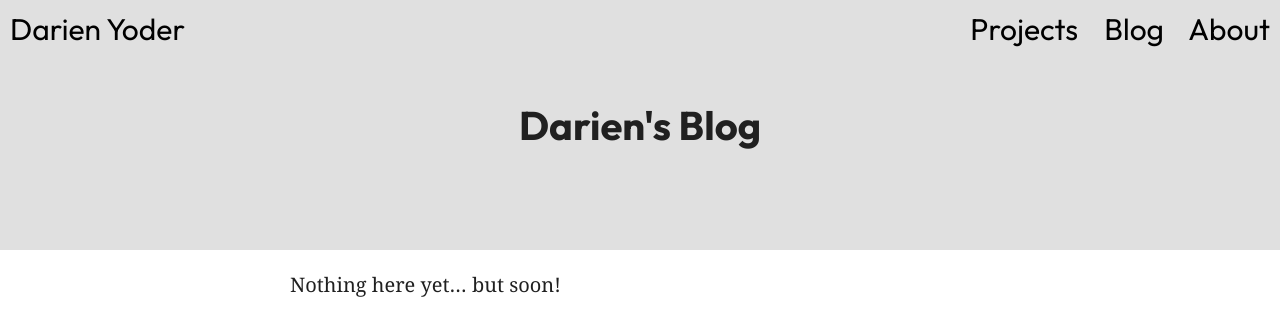
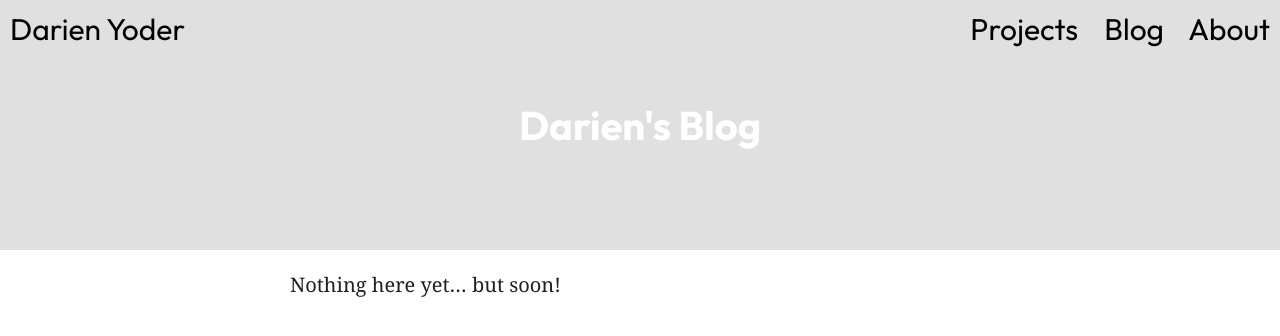
Before and after one commit to darienyoder/darienyoder.github.io, a Jekyll site: the page built from blog.md, in a window 1280 px wide. Shown: the top 336 px of the page. Built offline with Jekyll 4.4.1, drawn with Linux system fonts in a browser that asks for light colours.

Commit message:
Header image formatting

```diff
--- a/_sass/post.scss
+++ b/_sass/post.scss
@@ -20,6 +20,9 @@
     justify-content: center;
     align-items: center;
     background-color: #e0e0e0;
+    background-position: center;
+    background-size: contain;
+    color: white;
 }
 
 #post-content {
```
